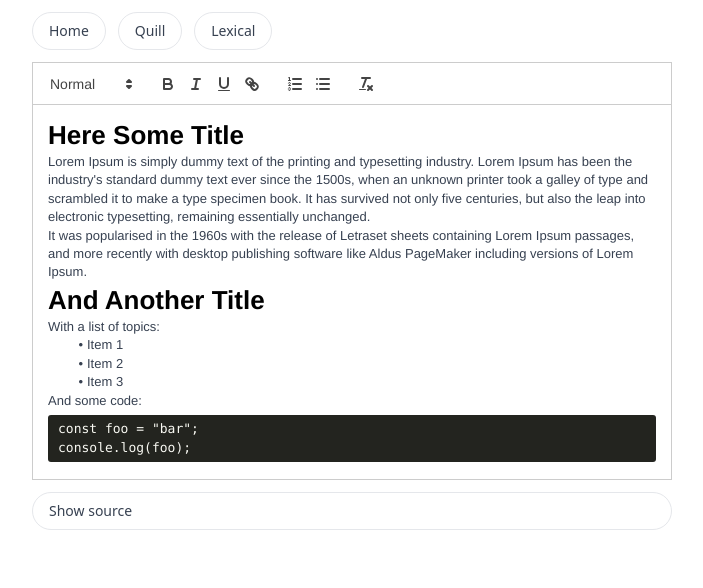
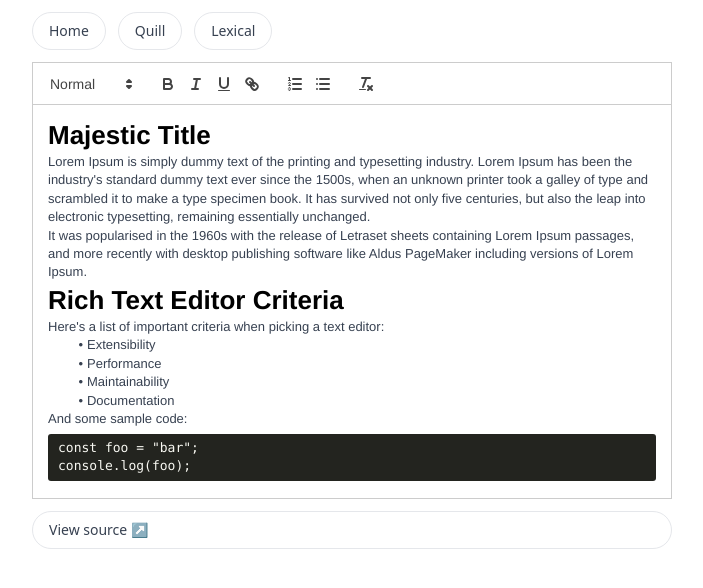
Before and after one commit to fwuensche/react-rich-text-editors, a React (Create React App) app: page /#/quill in a window 1280 px wide. Shown: the top 588 px of the page, without its empty margins (288-991 px from the left). Built offline with nearby package versions, Linux system fonts and the light colour scheme.

Commit message:
add code to lexical

```diff
--- a/src/components/ShowSourceButton.js
+++ b/src/components/ShowSourceButton.js
@@ -9,7 +9,7 @@ const ShowSourceButton = ({ editor }) => {
       rel="noreferrer"
       href={`https://github.com/fwuensche/react-rich-text-editors/blob/master/src/components/${editor}`}
     >
-      Show source
+      View source ↗
     </a>
   );
 };
--- a/src/components/lexical/Lexical.js
+++ b/src/components/lexical/Lexical.js
@@ -3,10 +3,11 @@ import { RichTextPlugin } from "@lexical/react/LexicalRichTextPlugin";
 import { ContentEditable } from "@lexical/react/LexicalContentEditable";
 import { HistoryPlugin } from "@lexical/react/LexicalHistoryPlugin";
 import "./styles.css";
-import InitialContentPlugin from "./plugins/InitialContentPlugin";
+import InitialContentFromHtmlPlugin from "./plugins/InitialContentFromHtmlPlugin";
 import { INITIAL_CONTENT } from "../../shared";
 import { HeadingNode } from "@lexical/rich-text";
 import { ListNode, ListItemNode } from "@lexical/list";
+import { CodeNode, CodeHighlightNode } from "@lexical/code";
 import ShowSourceButton from "../ShowSourceButton";
 
 function Placeholder() {
@@ -17,11 +18,22 @@ const editorConfig = {
   theme: {
     placeholder: "editor-placeholder",
     paragraph: "editor-paragraph",
+    code: "editor-code",
+    text: {
+      bold: "editor-text-bold",
+      italic: "editor-text-italic",
+      overflowed: "editor-text-overflowed",
+      hashtag: "editor-text-hashtag",
+      underline: "editor-text-underline",
+      strikethrough: "editor-text-strikethrough",
+      underlineStrikethrough: "editor-text-underlineStrikethrough",
+      code: "editor-text-code",
+    },
   },
   onError(error) {
     throw error;
   },
-  nodes: [ListNode, ListItemNode, HeadingNode],
+  nodes: [ListNode, ListItemNode, HeadingNode, CodeNode, CodeHighlightNode],
 };
 
 const Lexical = () => {
@@ -29,7 +41,7 @@ const Lexical = () => {
     <div className="flex flex-col">
       <LexicalComposer initialConfig={editorConfig}>
         <div className="editor-container">
-          <InitialContentPlugin initialContent={INITIAL_CONTENT} />
+          <InitialContentFromHtmlPlugin initialContent={INITIAL_CONTENT} />
           <RichTextPlugin
             contentEditable={<ContentEditable className="editor-input" />}
             placeholder={<Placeholder />}
--- /dev/null
+++ b/src/components/lexical/plugins/InitialContentFromHtmlPlugin.js
@@ -0,0 +1,31 @@
+import { $getRoot, $insertNodes } from "lexical";
+import { useEffect } from "react";
+import { useLexicalComposerContext } from "@lexical/react/LexicalComposerContext";
+import { $generateNodesFromDOM } from "@lexical/html";
+
+const InitialContentFromHtmlPlugin = ({ initialContent }) => {
+  const [editor] = useLexicalComposerContext();
+
+  useEffect(() => {
+    if (!initialContent) return;
+
+    editor.update(() => {
+      const root = $getRoot();
+      if (root.getTextContent() !== "") return;
+      console.log({ root });
+
+      const parser = new DOMParser();
+      const dom = parser.parseFromString(initialContent, "text/html");
+      const nodes = $generateNodesFromDOM(editor, dom);
+
+      console.log({ nodes });
+
+      $getRoot().select();
+      $insertNodes(nodes);
+    });
+  }, []);
+
+  return null;
+};
+
+export default InitialContentFromHtmlPlugin;
--- a/src/components/lexical/plugins/InitialContentPlugin.js
+++ /dev/null
@@ -1,37 +0,0 @@
-import { $createParagraphNode, $getRoot } from "lexical";
-import { useEffect } from "react";
-import { useLexicalComposerContext } from "@lexical/react/LexicalComposerContext";
-import { $generateNodesFromDOM } from "@lexical/html";
-
-const InitialContentPlugin = ({ initialContent }) => {
-  const [editor] = useLexicalComposerContext();
-
-  useEffect(() => {
-    if (!initialContent) {
-      return;
-    }
-
-    editor.update(() => {
-      console.log($getRoot());
-      console.log();
-      const root = $getRoot();
-
-      // TODO: we should use something more robust than checking for an empty string as the text content.
-      // We'd rather check if the root node has any children, but at the time of this writing, it has a paragraph node.
-      if (root.getTextContent() === "") {
-        const parser = new DOMParser();
-        const dom = parser.parseFromString(initialContent, "text/html");
-        const nodes = $generateNodesFromDOM(editor, dom);
-
-        const paragraphNode = $createParagraphNode();
-        nodes.forEach((n) => paragraphNode.append(n));
-
-        $getRoot().append(paragraphNode);
-      }
-    });
-  }, [editor, initialContent]);
-
-  return null;
-};
-
-export default InitialContentPlugin;
--- a/src/components/lexical/styles.css
+++ b/src/components/lexical/styles.css
@@ -34,3 +34,27 @@
   display: inline-block;
   pointer-events: none;
 }
+
+.editor-text-code {
+  background-color: rgb(240, 242, 245);
+  padding: 1px 0.25rem;
+  font-family: Menlo, Consolas, Monaco, monospace;
+  font-size: 94%;
+}
+
+.editor-code {
+  background-color: rgb(240, 242, 245);
+  font-family: Menlo, Consolas, Monaco, monospace;
+  display: block;
+  padding: 8px 12px;
+  line-height: 1.53;
+  font-size: 13px;
+  margin: 0;
+  margin-top: 8px;
+  margin-bottom: 8px;
+  tab-size: 2;
+  /* white-space: pre; */
+  overflow-x: auto;
+  position: relative;
+  border-radius: 4px;
+}
--- a/src/shared.js
+++ b/src/shared.js
@@ -1,5 +1,5 @@
 export const INITIAL_CONTENT = `
-<h1>Here Some Title</h1>
+<h1>Majestic Title</h1>
 <p>Lorem Ipsum is simply dummy text of the printing and typesetting industry.
 Lorem Ipsum has been the industry's standard dummy text ever since the 1500s,
 when an unknown printer took a galley of type and scrambled it to make a type specimen book.
@@ -9,18 +9,18 @@ remaining essentially unchanged.</p>
 <p>It was popularised in the 1960s with the release of Letraset sheets containing Lorem Ipsum passages,
 and more recently with desktop publishing software like Aldus PageMaker including versions of Lorem Ipsum.</p>
 
-<h1>And Another Title</h1>
-<p>With a list of topics:</p>
+<h1>Rich Text Editor Criteria</h1>
+<p>Here's a list of important criteria when picking a text editor:</p>
 
 <ul>
-<li>Item 1</li>
-<li>Item 2</li>
-<li>Item 3</li>
+  <li>Extensibility</li>
+  <li>Performance</li>
+  <li>Maintainability</li>
+  <li>Documentation</li>
 </ul>
 
-<p>And some code:</p>
-<pre>
-const foo = "bar";
-console.log(foo);
-</pre>
+<p>And some sample code:</p>
+
+<pre>const foo = "bar";
+console.log(foo);</pre>
 `;
```
